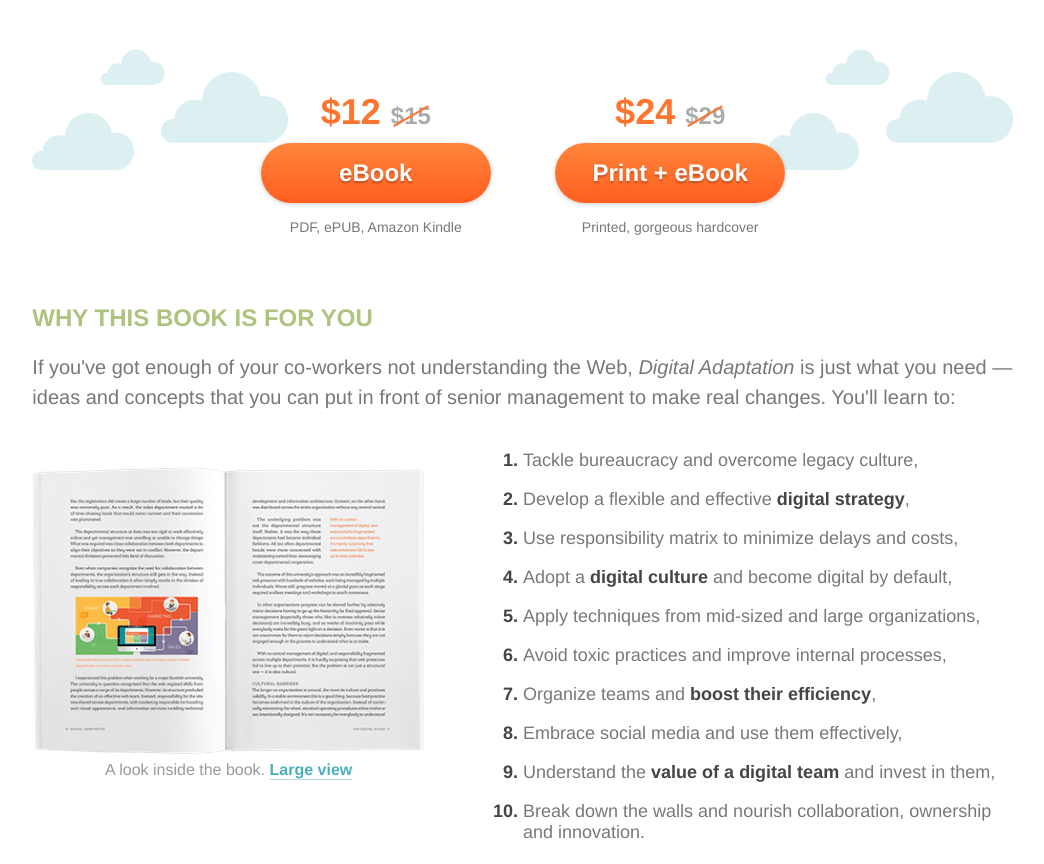
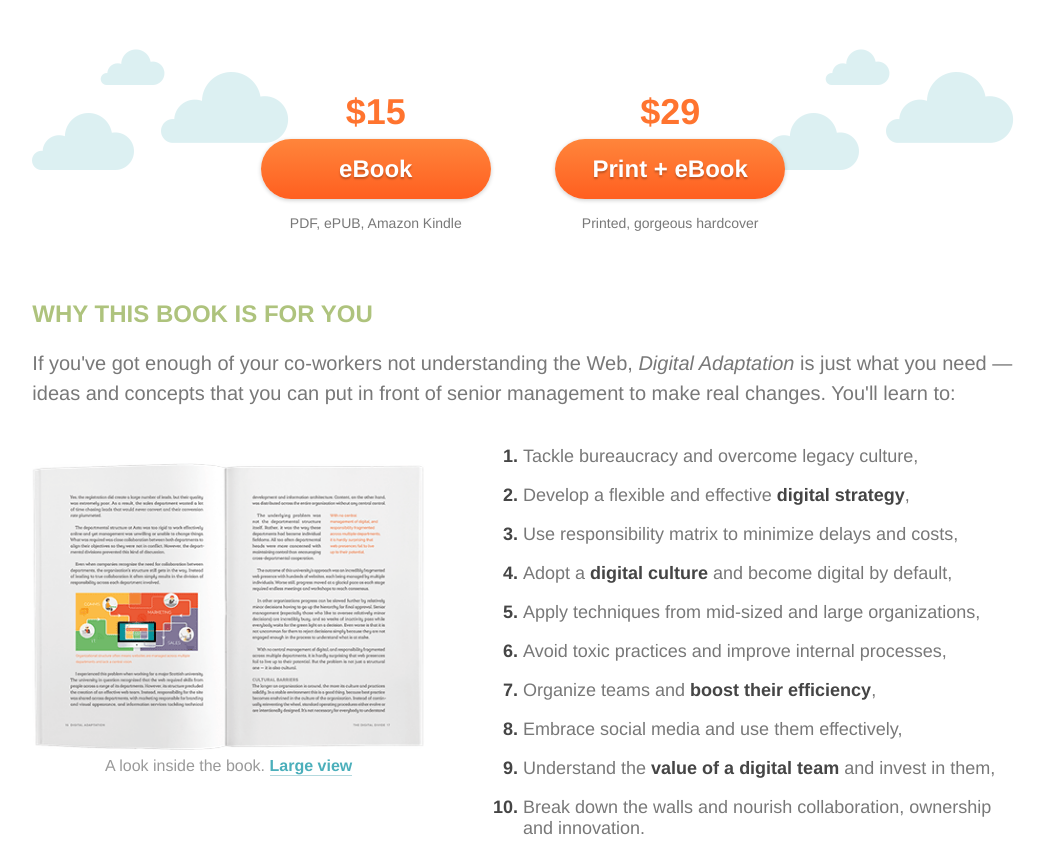
Before and after one commit to smashingmagazine/digitaladaptation, a website: page index.html in a window 1280 px wide. Shown: the part 2566-3430 px from the top of the page, without its empty margins (117-1161 px from the left). Drawn offline with nearby package versions, Linux system fonts and the light colour scheme; a web font is replaced by a local one.

Commit message:
Pricing changed
Switched from presale pricing to the real pricing for the book + ebook
and solo ebook.

```diff
--- a/index.html
+++ b/index.html
@@ -103,14 +103,14 @@
 
 			<div class="buy-it-now clearfix">
 				<div class="shopping-button">
-					<p class="price">$12 <span>$15</span></p>
+					<p class="price">$15</p>
 					<form action="https://shop.smashingmagazine.com/digital-adaptation-ebook.html" method="link">
 						<button type="submit">eBook</button>
 					</form>
 					<p class="format">PDF, ePUB, Amazon Kindle</p>
 				</div>
 				<div class="shopping-button">
-					<p class="price">$24 <span>$29</span></p>
+					<p class="price">$29</p>
 					<form action="https://shop.smashingmagazine.com/digital-adaptation-book.html" method="link">
 						<button type="submit">Print + eBook</button>
 					</form>
@@ -277,7 +277,7 @@
 
 		<section class="buy-it-now single-buy bottom-o-the-page">
 			<div class="shopping-button">
-				<p class="price">$24 <span>$29</span></p>
+				<p class="price">$29</p>
 				<form action="https://shop.smashingmagazine.com/digital-adaptation-book.html" method="link">
 					<button type="submit">Get the book</button>
 				</form>
```
